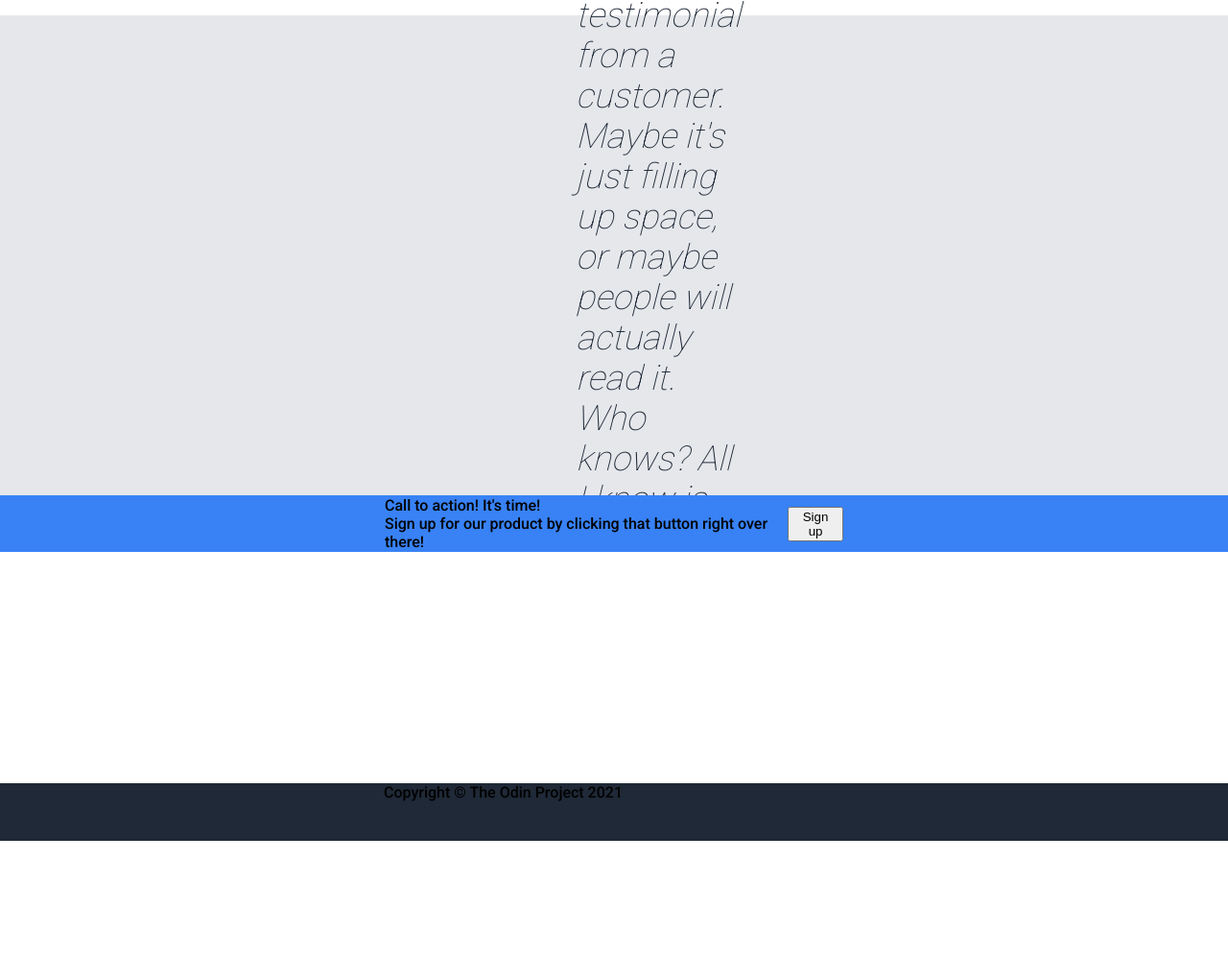
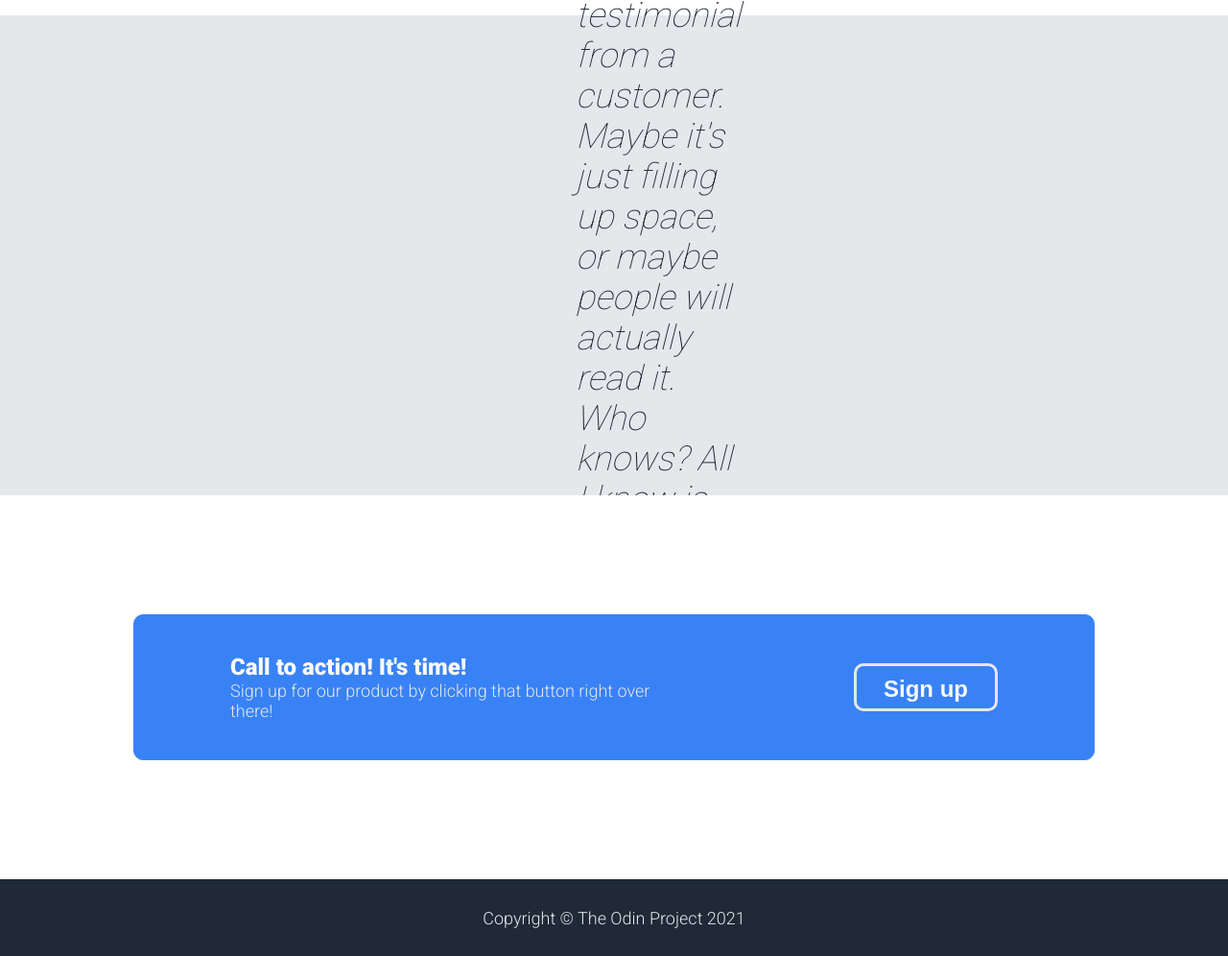
Before and after one commit to BlueBlack22/odin-landing-page, a plain HTML site: page index.html in a window 1280 px wide. Shown: the part 994-1990 px from the top of the page at 96% size. Before the commit the page ends 1870 px from the top, so only its background shows below. Drawn offline with Linux system fonts and the light colour scheme.

Commit message:
Finished footer and ad section.

```diff
--- a/index.html
+++ b/index.html
@@ -68,18 +68,18 @@
 
     <div class="ad-container">
         <div class="ad">
-            <div>
-                <div>Call to action! It's time!</div>
-                <div>Sign up for our product by clicking that button right over there!</div>
+            <div class="ad-left-side">
+                <div class="logo">Call to action! It's time!</div>
+                <div class="secondary">Sign up for our product by clicking that button right over there!</div>
             </div>
 
-            <div>
-                <button>Sign up</button>
+            <div class="ad-right-side">
+                <button class="ad-button logo">Sign up</button>
             </div>
         </div>
     </div>
 
-    <div class="footer">
+    <div class="footer secondary">
         Copyright © The Odin Project 2021
     </div>
 </body>
--- a/style.css
+++ b/style.css
@@ -156,18 +156,42 @@ ul {
 
 .ad-container {
     background-color: white;
-    height: 300px;
-}
-
-.ad {
-    background-color: #3882F6;
-    border: 1px solid #3882F6;
+    height: 400px;
     display: flex;
     align-items: center;
     justify-content: center;
 }
 
+.ad {
+    padding: 0;
+    height: 150px;
+    width: 1000px;
+    border: 1px solid #3882F6;
+    border-radius: 10px;
+    background-color: #3882F6;
+    display: flex;
+    align-items: center;
+    justify-content: space-between;
+}
+
+.ad-right-side,
+.ad-left-side {
+    padding: 30px 100px;
+}
+
+.ad-button {
+    width: 150px;
+    height: 50px;
+    padding: 10px;
+    border: 3px solid #E5E7EB;
+    border-radius: 10px;
+    background-color: transparent;
+}
+
 .footer {
-    height: 60px;
+    height: 80px;
     background-color: #1F2937;
+    display: flex;
+    align-items: center;
+    justify-content: center;
 }
```
